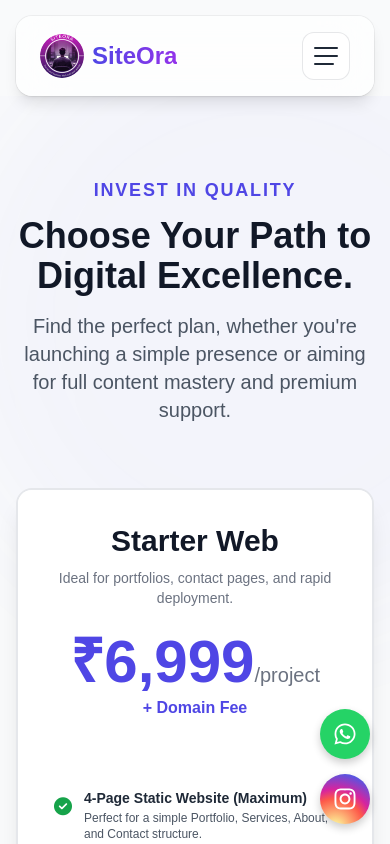
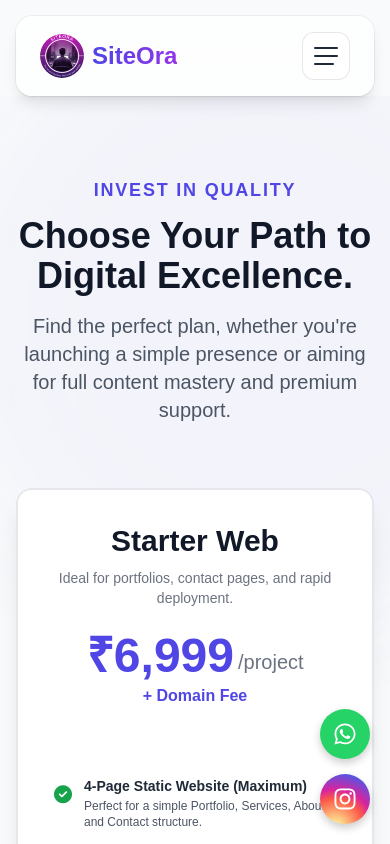
Before and after one commit to BuvaneshPandiyan/SiteOra-1, a React (Create React App) app: page /pricing in a window 390 px wide. Shown: the top 844 px of the page. Built offline with nearby package versions, Linux system fonts and the light colour scheme.

Commit message:
Update Pricing.js

```diff
--- a/src/components/Pricing.js
+++ b/src/components/Pricing.js
@@ -270,14 +270,22 @@ function Pricing() {
         <p className={`mb-6 text-sm ${plan.isPopular ? 'text-indigo-200' : 'text-gray-500'}`}>
           {plan.tagline}
         </p>
-        <div className="text-6xl font-extrabold leading-none">
-          <span className={`${plan.isPopular ? 'text-white' : 'text-indigo-600'}`}>
-            {plan.price}
-          </span>
-          <span className={`text-xl font-normal ${plan.isPopular ? 'text-indigo-200' : 'text-gray-500'}`}>
-            {plan.period}
-          </span>
+
+        {/* ✅ FIX APPLIED HERE: Reduced font size for mobile and made the container flexible */}
+        <div className="flex justify-center items-baseline flex-wrap">
+          <div className="text-5xl sm:text-6xl font-extrabold leading-none mr-1">
+            <span className={`${plan.isPopular ? 'text-white' : 'text-indigo-600'}`}>
+              {plan.price}
+            </span>
+          </div>
+          <div className="text-xl font-normal self-end mb-1">
+            <span className={`${plan.isPopular ? 'text-indigo-200' : 'text-gray-500'}`}>
+              {plan.period}
+            </span>
+          </div>
         </div>
+        {/* End Fix */}
+
         <p className={`text-base mt-1 font-semibold ${plan.isPopular ? 'text-white' : 'text-indigo-600'}`}>
           {plan.additionalCost}
         </p>
```
